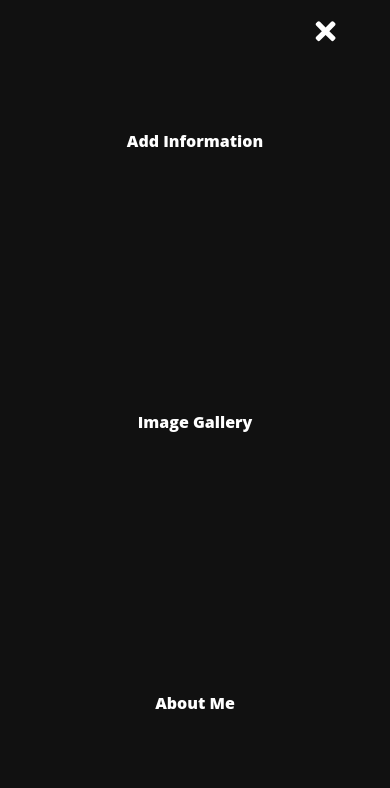
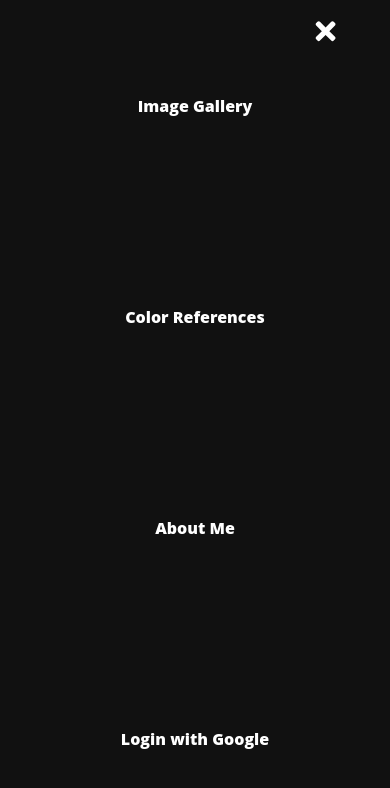
Before and after one commit to alexk9081/my-webpage, a React (Create React App) app: page /data in a window 390 px wide. Both pictures are taken after a click on the icon 325 px from the left and 31 px from the top of the page. Shown: the top 788 px of the page. Built offline with nearby package versions, Linux system fonts and the light colour scheme; no server answers.

Commit message:
Synchronized nav menu changes with mobile nav menu

```diff
--- a/src/layout/NavigationBar.js
+++ b/src/layout/NavigationBar.js
@@ -8,10 +8,6 @@ import LoginButton from "../components/LoginButton";
 
 function NavigationBar(props) {
     const childRef = useRef();
-
-    function showNavMenu() {
-        childRef.current.openMenu();
-    }
 
     return <nav className={classes.navBar}>
         {/* Left home button */}
@@ -38,13 +34,26 @@ function NavigationBar(props) {
                 <Link className={classes.menuItem} to='/gallery'>Image Gallery</Link>
                 <Link className={classes.menuItem} to='/colors'>Color References</Link>
                 <Link className={classes.menuItem} to='/info'>About Me</Link>
-                <LoginButton className={[classes.menuItem, classes.menuButtonItem].join(' ')} loginState={props.loginState} setLoginState={props.setLoginState}></LoginButton>
+                <LoginButton className={[classes.menuItem, classes.menuLoginButton].join(' ')} loginState={props.loginState} setLoginState={props.setLoginState} />
             </DropdownMenu>
         </div>
 
         {/* Hamburger menu for mobile*/}
-        <FaBars className={classes.mobileMenuButton} onClick={showNavMenu} />
-        <NavMenu ref={childRef}/>
+        <FaBars className={classes.mobileMenuButton} onClick={() => childRef.current.openMenu()} />
+        <NavMenu ref={childRef}>
+            {props.loginState &&
+                <>
+                    <Link className={classes.navItem} onClick={() => childRef.current.closeMenu()} to='/photo'>Add Photo</Link>
+                    <Link className={classes.navItem} onClick={() => childRef.current.closeMenu()} to='/data'>Add Information</Link>
+                </>
+            }
+            <Link className={classes.navItem} onClick={() => childRef.current.closeMenu()} to='/gallery'>Image Gallery</Link>
+            <Link className={classes.navItem} onClick={() => childRef.current.closeMenu()} to='/colors'>Color References</Link>
+            <Link className={classes.navItem} onClick={() => childRef.current.closeMenu()} to='/info'>About Me</Link>
+            {/* <Link className={classes.navItem} onClick={closeMenu} to='/test'>Test Page</Link> */}
+
+            <LoginButton className={[classes.navItem, classes.navLoginButton].join(' ')} loginState={props.loginState} setLoginState={props.setLoginState} />
+        </NavMenu>
     </nav>
 }
 
--- a/src/layout/NavigationBar.module.css
+++ b/src/layout/NavigationBar.module.css
@@ -3,6 +3,24 @@
     padding: 20px;
     display: flex;
     justify-content: space-between;
+}
+
+.homeNav {
+    font-weight: 800;
+    font-family: "Open Sans", sans-serif;
+    text-decoration: none;
+    background-color: none;
+    color: white;
+    margin: 15px;
+    padding: 10px;
+    border-radius: 4px;
+}
+
+.homeIcon{
+    color: white;
+    font-size: 1.3rem;
+    transform: translate(0, 23%);
+    margin-right: .3rem;
 }
 
 .menuItem {
@@ -18,28 +36,29 @@
     border-radius: 4px;
 }
 
-.menuButtonItem{
-    background-color: #1a2458;
-}
-
 .menuItem:hover{
     cursor: pointer;
 }
 
-.homeNav {
+.menuLoginButton{
+    background-color: #1a2458;
+}
+
+.navItem {
+    all: initial;
     font-weight: 800;
     font-family: "Open Sans", sans-serif;
-    text-decoration: none;
-    background-color: none;
+    text-align: center;
+    background-color: #111;
     color: white;
-    margin: 15px;
-    padding: 10px;
-    border-radius: 4px;
+    margin: 0;
+    padding: 3rem;
 }
 
 .navItem:hover {
     transition: all 0.3s ease;
-    background-color: rgb(39, 39, 39);
+    cursor: pointer;
+    background-color: #272727;
 }
 
 .navItem:active {
@@ -47,6 +66,9 @@
     border-color: black;
 }
 
+.navLoginButton{
+    border: none;
+}
 
 .mobileMenuButton {
     display: none;
@@ -66,13 +88,6 @@
     right: 50%;
     transform: translate(0, 60%);
     font-size: 1.8rem;
-}
-
-.homeIcon{
-    color: white;
-    font-size: 1.3rem;
-    transform: translate(0, 23%);
-    margin-right: .3rem;
 }
 
 @media only screen and (min-width: 764px) and (max-width: 1250px) {
--- a/src/layout/dropDownMenu.module.css
+++ b/src/layout/dropDownMenu.module.css
@@ -14,7 +14,7 @@
 .menuButton:hover{
     cursor: pointer;
     transition: all 0.3s ease;
-    background-color: rgb(39, 39, 39);
+    background-color: #272727;
 }
 
 .itemHolder{
--- a/src/layout/mobileNavMenu.js
+++ b/src/layout/mobileNavMenu.js
@@ -1,28 +1,22 @@
 import { forwardRef, useState, useImperativeHandle } from "react";
-import { Link } from "react-router-dom";
 import { FaTimes } from "react-icons/fa";
 import classes from "./MobileNavMenu.module.css";
 
-function MobileNavMenu(_props, ref) {
+function MobileNavMenu(props, ref) {
     const [navMenuClasses, setNavMenuClasses] = useState([classes.navMenu]);
 
     useImperativeHandle(ref, () => ({
         openMenu() {
             setNavMenuClasses([classes.navMenu, classes.opened]);
+        },
+        closeMenu() {
+            setNavMenuClasses([classes.navMenu]);
         }
     }));
 
-
-    function closeMenu() {
-        setNavMenuClasses([classes.navMenu]);
-    }
-
     return <div className={navMenuClasses.join(' ')}>
-        <FaTimes className={classes.closeBtn} onClick={closeMenu} />
-        {/* <Link className={classes.navItem} onClick={closeMenu} to='/test'>Test Page</Link> */}
-        <Link className={classes.navItem} onClick={closeMenu} to='/data'>Add Information</Link>
-        <Link className={classes.navItem} onClick={closeMenu} to='/gallery'>Image Gallery</Link>
-        <Link className={classes.navItem} onClick={closeMenu} to='/info'>About Me</Link>
+        <FaTimes className={classes.closeBtn} onClick={() => setNavMenuClasses([classes.navMenu])} />
+        {props.children}
     </div>
 }
 
--- a/src/layout/mobileNavMenu.module.css
+++ b/src/layout/mobileNavMenu.module.css
@@ -28,18 +28,3 @@
     padding: 7px;
     border-radius: 4px;
 }
-
-.navItem {
-    font-weight: 800;
-    font-family: "Open Sans", sans-serif;
-    text-decoration: none;
-    background-color: rgb(17, 17, 17);
-    color: white;
-    margin: 0;
-    padding: 3rem;
-}
-
-.navItem:hover {
-    transition: all 0.3s ease;
-    background-color: rgb(39, 39, 39);
-}
```
